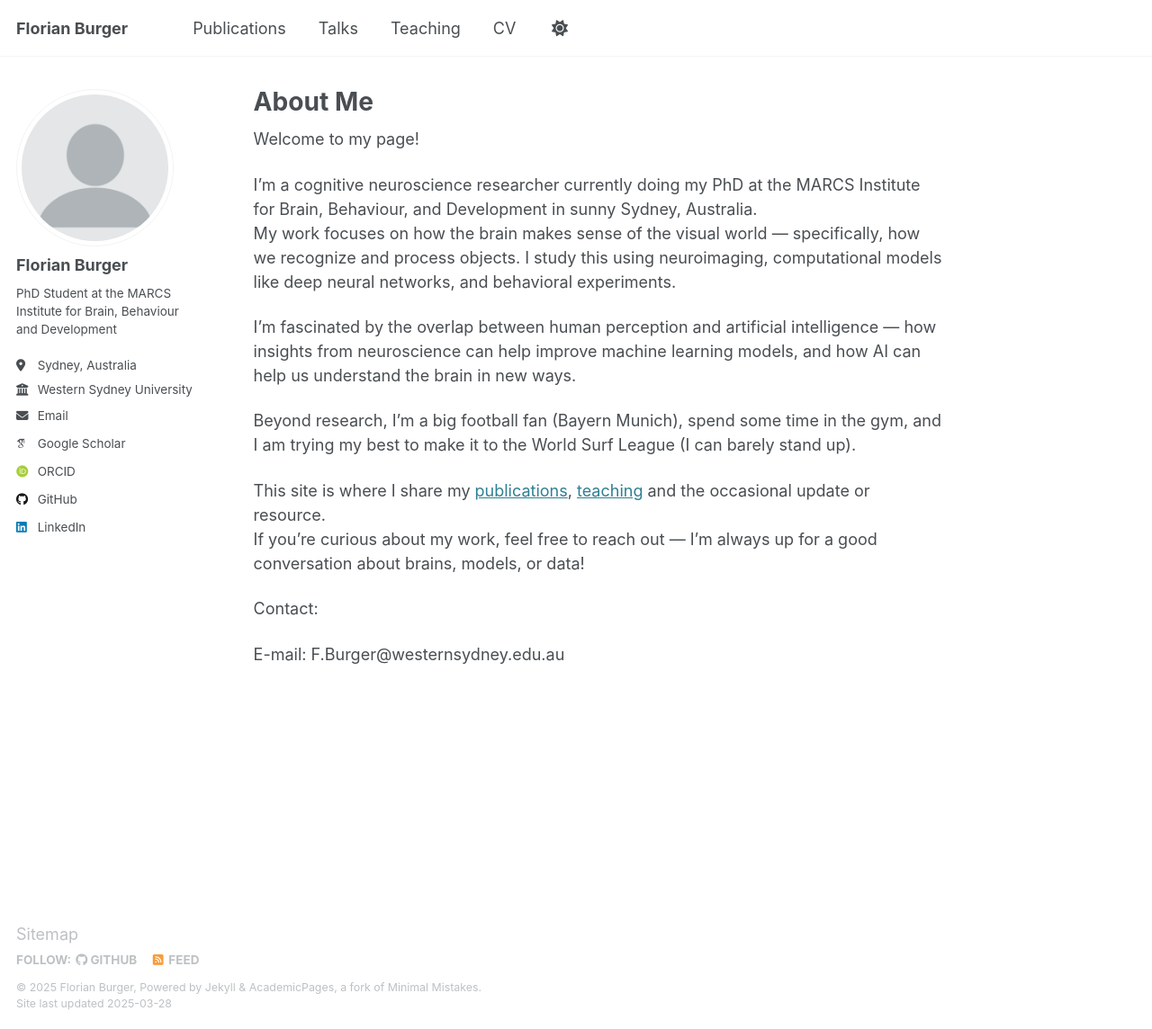
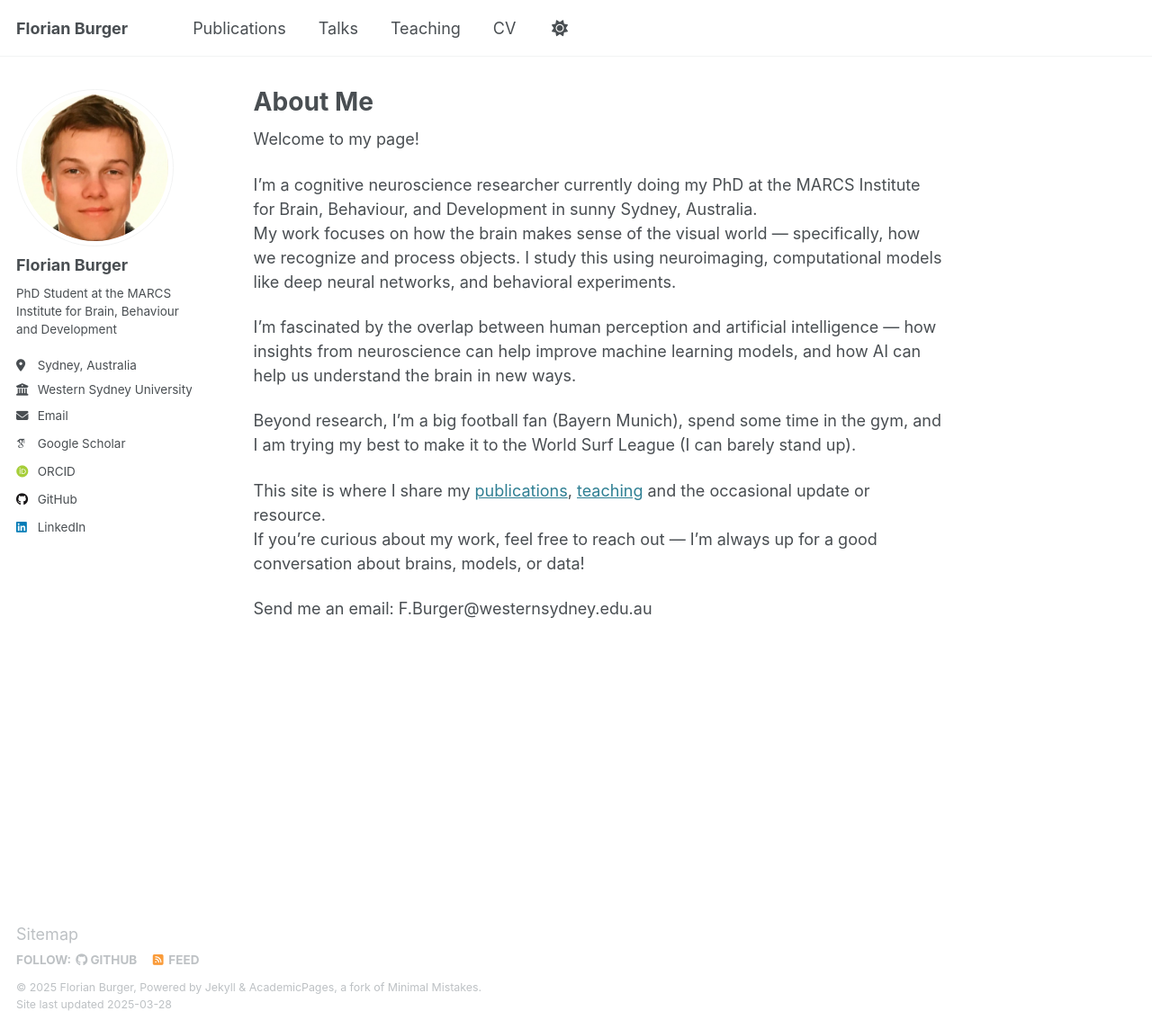
Before and after one commit to Flo-Burger/Flo-Burger.github.io, a Jekyll site: the page built from _pages/about.md, in a window 1280 px wide and 1144 px high. Shown: the whole window at 90% size. Built offline with Jekyll 4.4.1, drawn with Linux system fonts in a browser that asks for light colours; some web fonts are replaced.

Commit message:
Last_one

```diff
--- a/_pages/about.md
+++ b/_pages/about.md
@@ -18,6 +18,4 @@
 This site is where I share my [publications](/publications/), [teaching](/talks/) and the occasional update or resource.
 If you're curious about my work, feel free to reach out — I’m always up for a good conversation about brains, models, or data!
 
-Contact:
-
-E-mail: F.Burger@westernsydney.edu.au
+Send me an email: F.Burger@westernsydney.edu.au
```
Also changed, not shown: _pages/sitemap.md (+2 -2 lines), images/profile.png, images/profile1.png (deleted).
